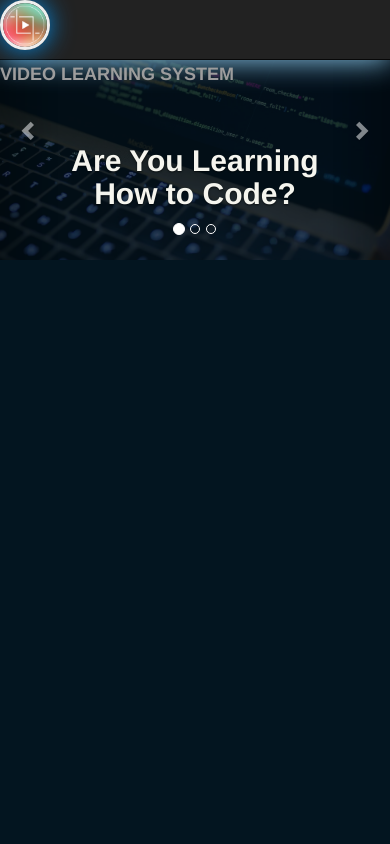
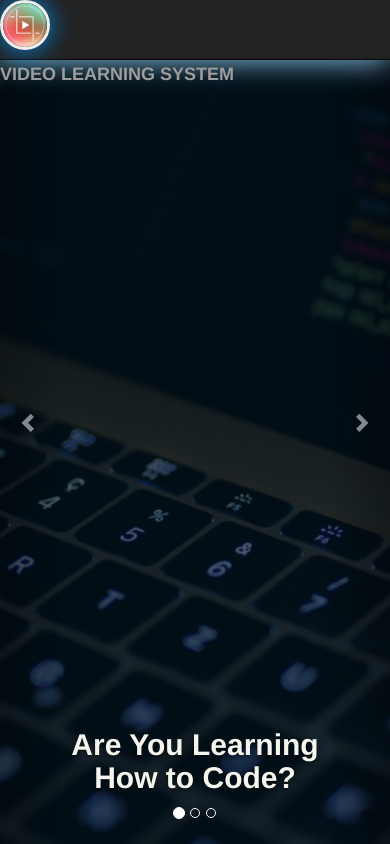
Before and after one commit to Sigilai5/Video-Learning-System, a PHP site: page /landingpage.html in a window 390 px wide. Run offline with PHP 8.4, Linux system fonts and the light colour scheme.

Commit message:
final touches on making carousel responsive and including menu button at top

```diff
--- a/css/styles.css
+++ b/css/styles.css
@@ -67,7 +67,7 @@ body{
   margin-bottom: 0;
 }
 .carousel-inner{
-  width:100%;
+  width:100vw;
 }
 .container{
   width:100%;
@@ -86,6 +86,38 @@ h3{
 .popup{
     margin-bottom: 0px;
     padding-left: 20px;
-    padding-right: 40px;
+    padding-right:10px;
     padding-top: 12px;
 }
+.image1{
+  background-image: url("../img/coding2.jpeg");
+  opacity: 0.3;
+  height: 100vh;
+  width:100vw;
+  background-repeat: no-repeat;
+  background-size: cover;
+}
+.image2{
+  background-image: url("../img/smiling.jpg");
+  opacity: 0.3;
+  height: 100vh;
+  width:100vw;
+  background-repeat: no-repeat;
+  background-size: cover;
+}
+.image3{
+  background-image: url("../img/coding1.jpg");
+  opacity: 0.3;
+  height: 100vh;
+  width:100vw;
+  background-repeat: no-repeat;
+  background-size: cover;
+}
+.carousel{
+  height: 100vh;
+  width: 100vw;
+  margin-right: 0;
+}
+.item{
+  height: 100vh;
+}
--- a/landingpage.html
+++ b/landingpage.html
@@ -18,8 +18,10 @@
     <div class="nav navbar-header navbar-left"><h4 class="navbar-text"><strong>VIDEO LEARNING SYSTEM</strong></h4></div>
     <!-- Collection of nav links, forms, and other content for toggling -->
     <div id="navbarCollapse" class="collapse navbar-collapse">
-      <ul class="nav navbar-nav navbar-left popup">
-        <button class="navbar-nav"><a href="#" class="glyphicon glyphicon-th"></a></button>
+      <ul class="navbar-nav navbar-left popup">
+        <button class="btn btn-default btn-login avbar-btn">
+          <span><li class="glyphicon glyphicon-th"><strong>Menu</strong></li></span>
+      </button>
       </ul>
       <ul class="nav navbar-nav">
         <li class="active"><a href="#"><strong>Home</strong></a></li>
@@ -62,24 +64,24 @@
 
     <div class="carousel-inner">
       <div class="item active">
-        <img src="img/coding2.jpeg" alt="Coding">
+        <div class="image1"></div>
         <div class="carousel-caption">
-          <h3><strong>Are You Learning How to Code?</strong></h3>
+          <h3 class="imgtext"><strong>Are You Learning How to Code?</strong></h3>
         </div>
       </div>
 
       <div class="item">
-        <img src="img/smiling.jpg" alt="smiling">
+        <div class="image2"></div>
         <div class="carousel-caption">
-          <h3><strong>Then Be Happy Because...</strong></h3>
+          <h3 class="imgtext"><strong>Then Be Happy Because...</strong></h3>
         </div>
       </div>
 
       <div class="item">
-        <img src="img/coding1.jpg" alt="code">
+        <div class="image3"></div>
         <div class="carousel-caption">
-          <h3><strong>With the Video Content here</strong></h3>
-          <h3><strong>You'll Surely Learn How to Code</strong></h3>
+          <h3 class="imgtext"><strong>With The Video Content Here</strong></h3>
+          <h3 class="imgtext"><strong>You'll Surely Learn How To Code!</strong></h3>
         </div>
       </div>
     </div>
```
